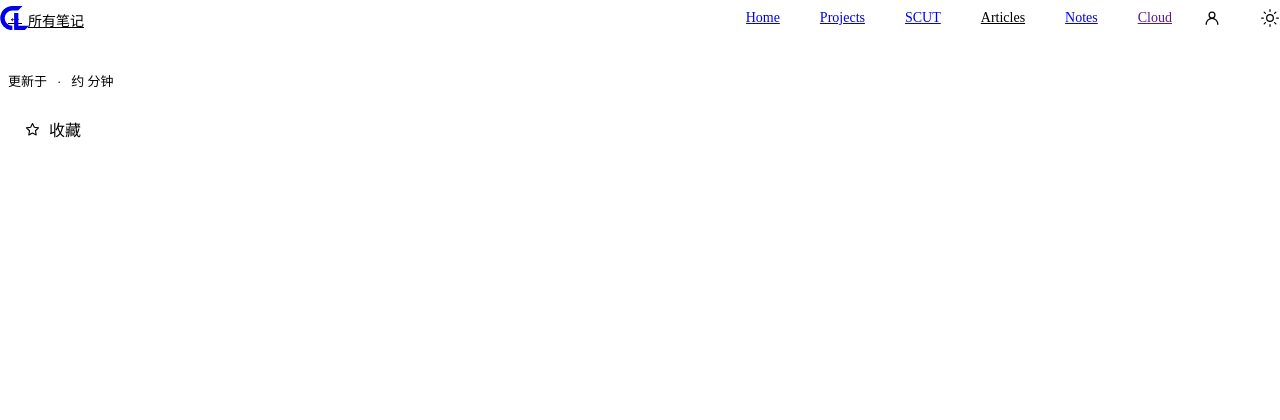
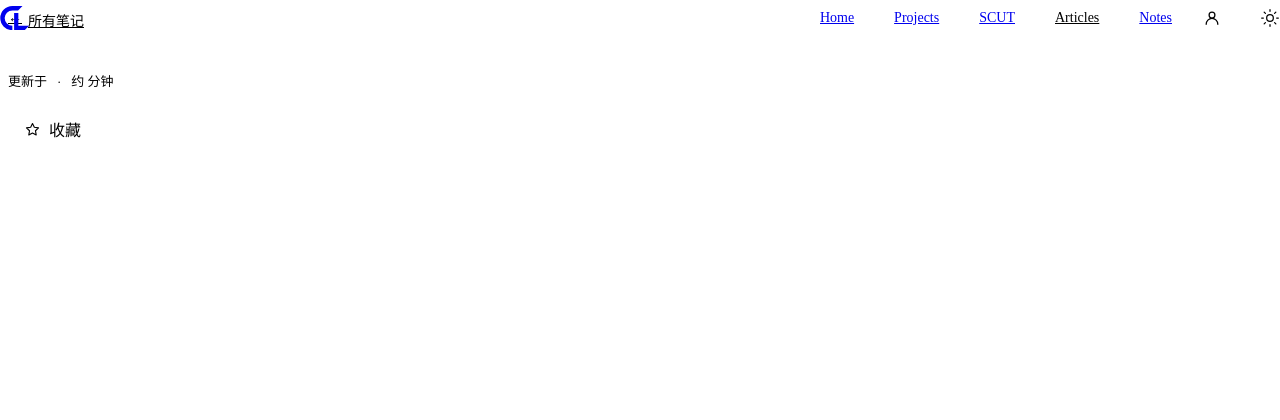
Before and after one commit to copylee711/homepage, a Python web app: template backend/app/templates/note.html in a window 1280 px wide. Shown: the top 420 px of the page. Run offline with Jinja, Linux system fonts and the light colour scheme; the template is opened without the code that fills it, so the values that code supplies are empty.

Commit message:
fix(reading): hide the Cloud nav link from users without drive access

```diff
--- a/backend/app/static/reading.css
+++ b/backend/app/static/reading.css
@@ -13,6 +13,7 @@
 .nav-scroll.fade-start { -webkit-mask-image:linear-gradient(90deg,transparent,#000 28px); mask-image:linear-gradient(90deg,transparent,#000 28px); }
 .nav-scroll.fade-start.fade-end { -webkit-mask-image:linear-gradient(90deg,transparent,#000 28px,#000 calc(100% - 28px),transparent); mask-image:linear-gradient(90deg,transparent,#000 28px,#000 calc(100% - 28px),transparent); }
 .reading-header nav a { position:relative; display:inline-flex; align-items:center; transition:color .2s; }
+.reading-header nav a[hidden],.reading-footer a[hidden],.reading-admin[hidden] { display:none; }
 .reading-header nav a::after { content:''; position:absolute; inset:auto 0 14px; height:2px; border-radius:2px; background:var(--accent); transform:scaleX(0); transition:transform .4s var(--ease); }
 .reading-header a:hover,.reading-header a.active { color:var(--text); }
 .reading-header .active::after { transform:scaleX(1); }
```
